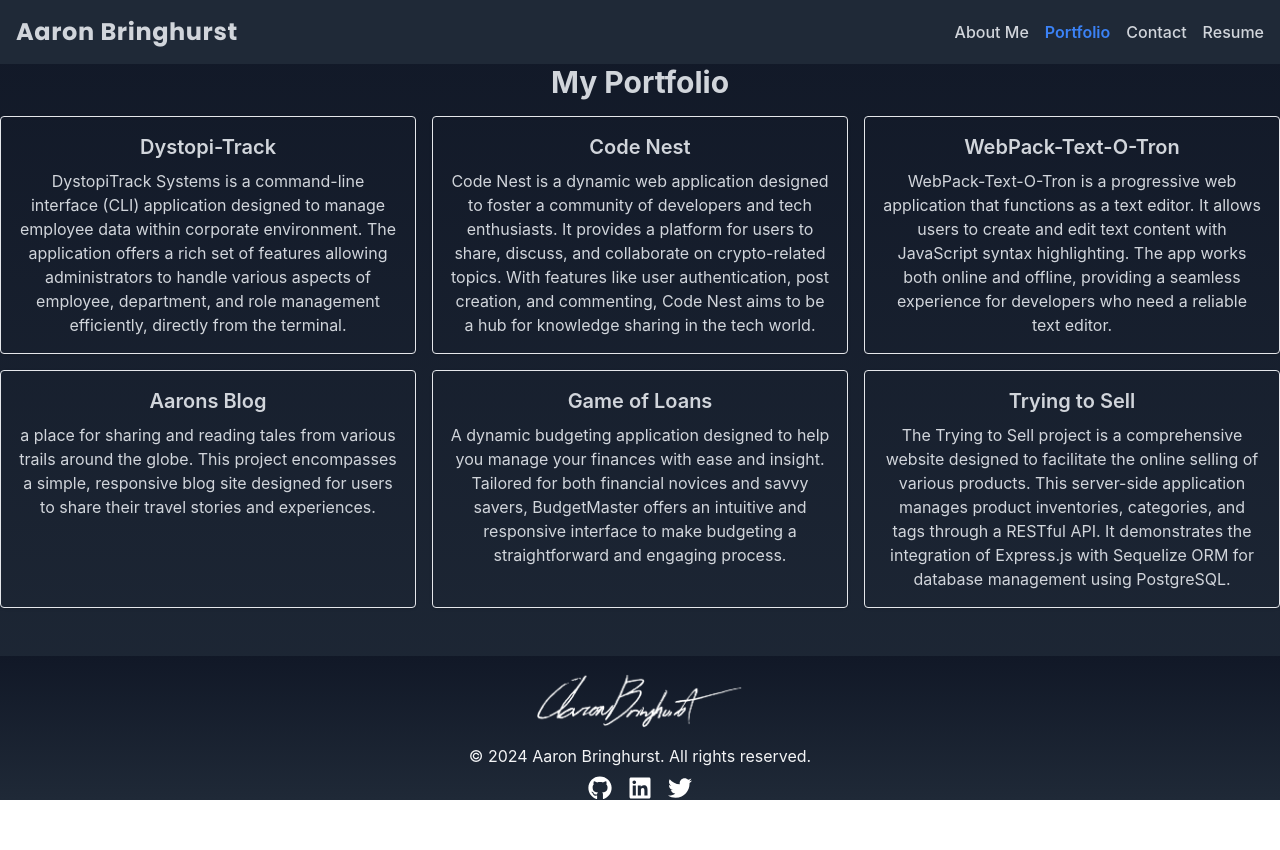
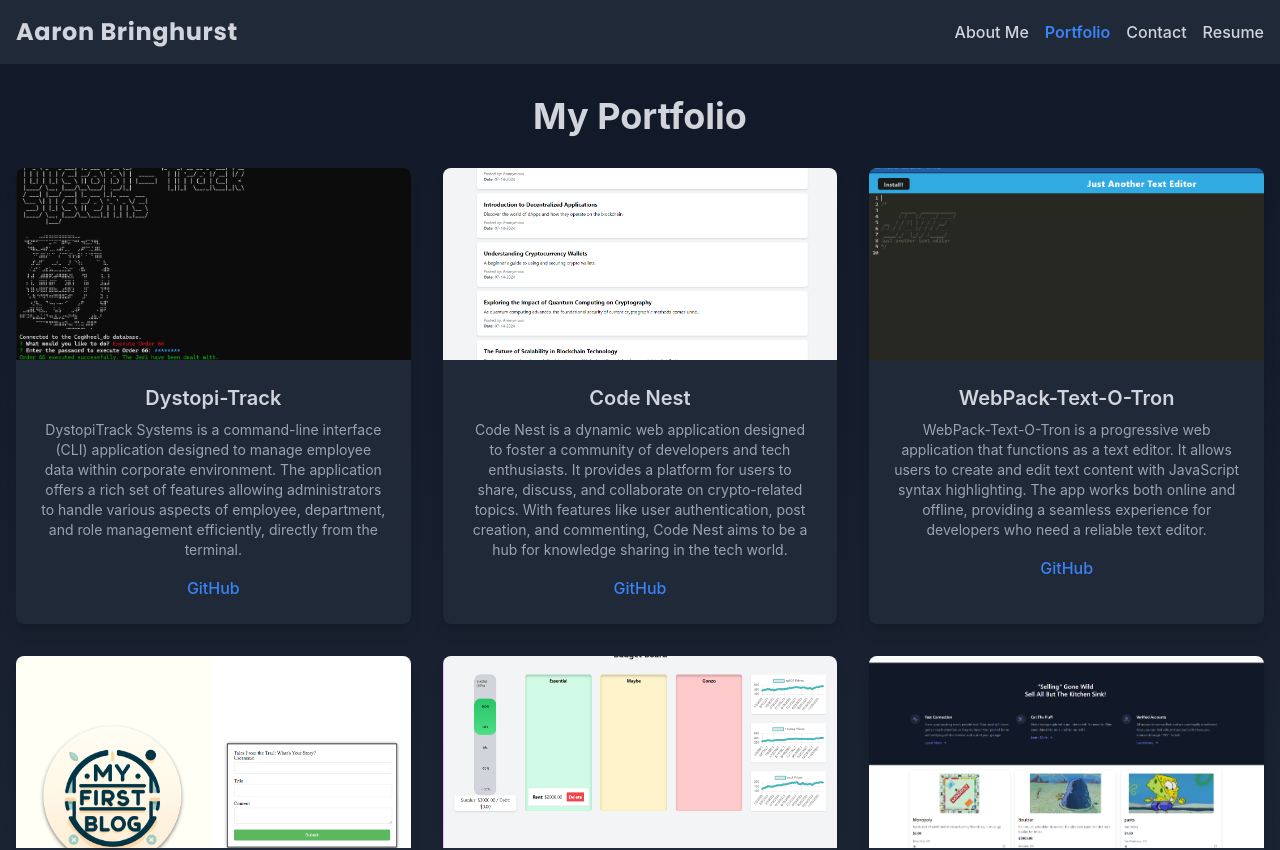
Before and after one commit to AaronBringhurst/Aaron-Bringhurst-Portfolio, a React (Vite) app: page /portfolio in a window 1280 px wide. Shown: the top 850 px of the page. Before the commit the page ends 800 px from the top, so only its background shows below. Built offline with nearby package versions, Linux system fonts and the light colour scheme.

Commit message:
added all the content for the Portfolio page

```diff
--- a/src/components/portfolio.jsx
+++ b/src/components/portfolio.jsx
@@ -7,47 +7,85 @@ const Portfolio = () => {
       title: "Dystopi-Track",
       description:
         "DystopiTrack Systems is a command-line interface (CLI) application designed to manage employee data within corporate environment. The application offers a rich set of features allowing administrators to handle various aspects of employee, department, and role management efficiently, directly from the terminal.",
+      image: "/src/assets/images/projects/Dystopi-Track.png",
+      github: "https://github.com/AaronBringhurst/Dystopi-Track-software",
     },
     {
       id: 2,
       title: "Code Nest",
       description:
         "Code Nest is a dynamic web application designed to foster a community of developers and tech enthusiasts. It provides a platform for users to share, discuss, and collaborate on crypto-related topics. With features like user authentication, post creation, and commenting, Code Nest aims to be a hub for knowledge sharing in the tech world.",
+      image: "/src/assets/images/projects/codeNest.png",
+      github: "https://github.com/AaronBringhurst/Code-Nest",
     },
     {
       id: 3,
       title: "WebPack-Text-O-Tron",
       description:
         "WebPack-Text-O-Tron is a progressive web application that functions as a text editor. It allows users to create and edit text content with JavaScript syntax highlighting. The app works both online and offline, providing a seamless experience for developers who need a reliable text editor.",
+      image: "/src/assets/images/projects/WebPack.png",
+      github: "https://github.com/AaronBringhurst/webPack-text-o-tron",
     },
     {
       id: 4,
       title: "Aarons Blog",
       description:
-          "a place for sharing and reading tales from various trails around the globe. This project encompasses a simple, responsive blog site designed for users to share their travel stories and experiences.",
+        "A place for sharing and reading tales from various trails around the globe. This project encompasses a simple, responsive blog site designed for users to share their travel stories and experiences.",
+      image: "/src/assets/images/projects/blog.png",
+      github: "https://github.com/AaronBringhurst/a-rons-blog",
     },
     {
       id: 5,
       title: "Game of Loans",
       description:
         "A dynamic budgeting application designed to help you manage your finances with ease and insight. Tailored for both financial novices and savvy savers, BudgetMaster offers an intuitive and responsive interface to make budgeting a straightforward and engaging process.",
+      image: "/src/assets/images/projects/GameOfLoans.png",
+      github: "https://github.com/JToton/GameOfLoans",
     },
     {
       id: 6,
       title: "Trying to Sell",
       description:
         "The Trying to Sell project is a comprehensive website designed to facilitate the online selling of various products. This server-side application manages product inventories, categories, and tags through a RESTful API. It demonstrates the integration of Express.js with Sequelize ORM for database management using PostgreSQL.",
+      image: "/src/assets/images/projects/trytosell.png",
+      github: "https://github.com/Ownerman123/Trying-to-sell",
     },
   ];
 
   return (
-      <div>
-        <h2 className="text-3xl text-gray-300 font-bold mb-4">My Portfolio</h2>
-        <div className="text-gray-300 grid grid-cols-1 md:grid-cols-2 lg:grid-cols-3 gap-4">
+    <div className="container mx-auto px-4 py-8">
+      <h2 className="text-4xl text-gray-300 font-bold mb-8 text-center">
+        My Portfolio
+      </h2>
+      <div className="grid grid-cols-1 md:grid-cols-2 lg:grid-cols-3 gap-8">
         {projects.map((project) => (
-            <div key={project.id} className="border p-4 rounded shadow">
-              <h3 className="text-xl font-semibold mb-2">{project.title}</h3>
-              <p>{project.description}</p>
+          <div
+            key={project.id}
+            className="bg-gray-800 rounded-lg overflow-hidden shadow-lg transition-transform duration-300 hover:scale-105"
+          >
+            <img
+              src={project.image}
+              alt={project.title}
+              className="w-full h-48 object-cover"
+            />
+            <div className="p-6">
+              <h3 className="text-xl text-gray-300 font-semibold mb-2">
+                {project.title}
+              </h3>
+              <p className="text-gray-400 text-sm mb-4">
+                {project.description}
+              </p>
+              <div className="flex justify-center">
+                <a
+                  href={project.github}
+                  target="_blank"
+                  rel="noopener noreferrer"
+                  className="text-blue-500 hover:text-blue-600 transition-colors duration-300"
+                >
+                  GitHub
+                </a>
+              </div>
+            </div>
           </div>
         ))}
       </div>
```
Lines whose indentation alone changed are shown as unchanged.
